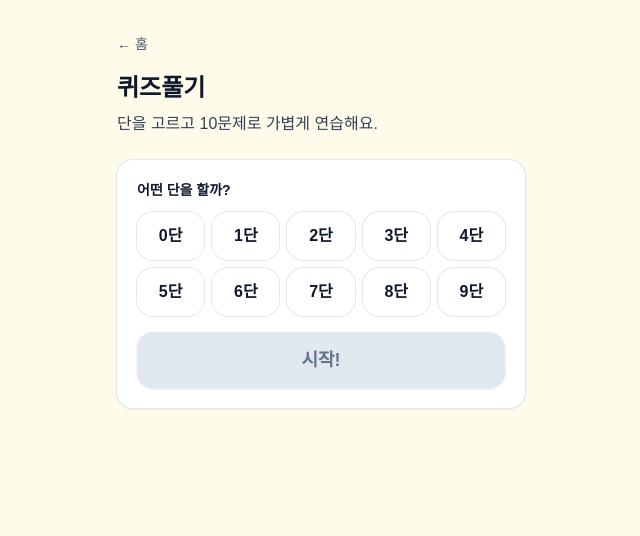
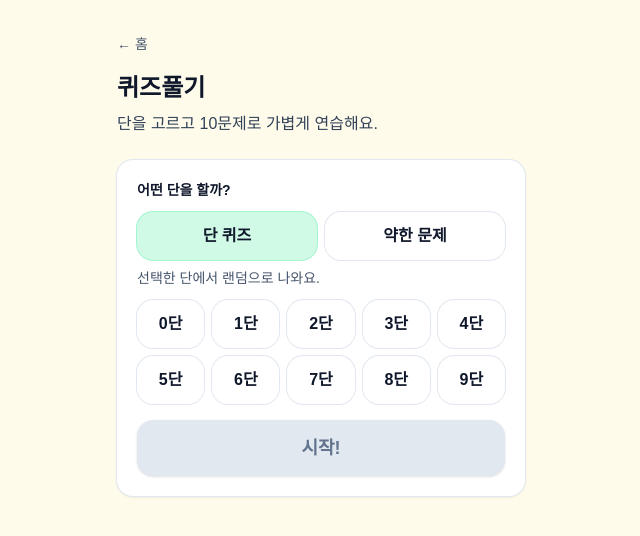
Before and after one commit to woairi/gugudan-kids, a Next.js app: page /quiz in a window 1280 px wide. Shown: the top 536 px of the page, without its empty margins (319-959 px from the left). Built offline with nearby package versions, Linux system fonts and the light colour scheme.

Commit message:
feat(quiz): weak-questions mode using per-item stats

```diff
--- a/src/app/quiz/page.tsx
+++ b/src/app/quiz/page.tsx
@@ -6,6 +6,7 @@ import { useRouter } from "next/navigation";
 import { lsGet, lsSet } from "@/shared/lib/storage";
 import { getQueryInt } from "@/shared/lib/query";
 import { ENCOURAGES, PRAISES, pickRandom } from "@/shared/lib/phrases";
+import { bumpItemStat, getItemStats, type ItemKey } from "@/shared/lib/stats";
 
 type Question = {
   dan: number;
@@ -13,6 +14,8 @@ type Question = {
   answer: number;
   choices: number[];
 };
+
+type Mode = "dan" | "weak";
 
 type LastResult = {
   at: string;
@@ -51,6 +54,47 @@ function makeChoices(correct: number): number[] {
   return shuffle(Array.from(set));
 }
 
+
+function makeWeakSession(dan: number, total = 10): Question[] {
+  const stats = getItemStats();
+  // build candidates for this dan (0~9)
+  const candidates = Array.from({ length: 10 }, (_, right) => {
+    const key = `${dan}x${right}` as ItemKey;
+    const s = stats[key];
+    const wrong = s?.wrong ?? 0;
+    const attempts = s?.attempts ?? 0;
+    const score = attempts == 0 ? -1 : wrong / attempts; // -1 means unknown
+    return { right, score, wrong, attempts };
+  });
+
+  // sort: known weakness first (higher wrong-rate), then more wrong count
+  candidates.sort((a, b) => {
+    if (a.score === -1 && b.score !== -1) return 1;
+    if (b.score === -1 && a.score !== -1) return -1;
+    if (b.score !== a.score) return b.score - a.score;
+    return b.wrong - a.wrong;
+  });
+
+  const pickedRights: number[] = [];
+  for (const c of candidates) {
+    if (pickedRights.length >= total) break;
+    if (c.score === -1) break; // stop when unknowns start
+    pickedRights.push(c.right);
+  }
+
+  // if not enough known-weak items, fill with random unique rights
+  const pool = shuffle(Array.from({ length: 10 }, (_, i) => i));
+  for (const r of pool) {
+    if (pickedRights.length >= total) break;
+    if (!pickedRights.includes(r)) pickedRights.push(r);
+  }
+
+  return pickedRights.map((right) => {
+    const answer = dan * right;
+    return { dan, right, answer, choices: makeChoices(answer) };
+  });
+}
+
 function makeSession(dan: number, total = 10): Question[] {
   // right 0~9를 섞어서 앞에서 total개 사용 (중복 없음)
   const rights = shuffle(Array.from({ length: 10 }, (_, i) => i)).slice(0, total);
@@ -63,6 +107,7 @@ function makeSession(dan: number, total = 10): Question[] {
 export default function QuizPage() {
   const router = useRouter();
 
+  const [mode, setMode] = useState<Mode>("dan");
   const [selectedDan, setSelectedDan] = useState<number | null>(() => {
     const q = getQueryInt("dan");
     return q != null && q >= 0 && q <= 9 ? q : null;
@@ -84,7 +129,7 @@ export default function QuizPage() {
 
   function start() {
     if (selectedDan == null) return;
-    setQuestions(makeSession(selectedDan, 10));
+    setQuestions(mode === "weak" ? makeWeakSession(selectedDan, 10) : makeSession(selectedDan, 10));
     setIndex(0);
     setCorrect(0);
     setPicked(null);
@@ -99,6 +144,7 @@ export default function QuizPage() {
     setPicked(value);
     setIsRight(ok);
     if (ok) setCorrect((c) => c + 1);
+    bumpItemStat(`${current.dan}x${current.right}` as ItemKey, ok);
   }
 
   function next() {
@@ -141,6 +187,29 @@ export default function QuizPage() {
         {/* 단 선택 */}
         <section className="mt-6 rounded-2xl bg-white p-5 shadow-sm ring-1 ring-slate-200">
           <div className="text-sm font-bold">어떤 단을 할까?</div>
+          <div className="mt-3 grid grid-cols-2 gap-2">
+            <button
+              onClick={() => setMode("dan")}
+              className={
+                "h-12 rounded-2xl font-extrabold ring-1 active:scale-[0.99] " +
+                (mode === "dan" ? "bg-emerald-100 ring-emerald-200" : "bg-white ring-slate-200")
+              }
+            >
+              단 퀴즈
+            </button>
+            <button
+              onClick={() => setMode("weak")}
+              className={
+                "h-12 rounded-2xl font-extrabold ring-1 active:scale-[0.99] " +
+                (mode === "weak" ? "bg-amber-200 ring-amber-300" : "bg-white ring-slate-200")
+              }
+            >
+              약한 문제
+            </button>
+          </div>
+          <div className="mt-2 text-sm text-slate-600">
+            {mode === "weak" ? "틀린 적이 많은 문제부터 나와요." : "선택한 단에서 랜덤으로 나와요."}
+          </div>
           <div className="mt-3 grid grid-cols-5 gap-2">
             {Array.from({ length: 10 }, (_, i) => i).map((dan) => {
               const active = selectedDan === dan;
--- /dev/null
+++ b/src/shared/lib/stats.ts
@@ -0,0 +1,27 @@
+import { lsGet, lsSet } from "./storage";
+
+export type ItemKey = `${number}x${number}`;
+
+export type ItemStat = {
+  attempts: number;
+  wrong: number;
+};
+
+export type ItemStats = Record<ItemKey, ItemStat>;
+
+export const ITEM_STATS_KEY = "gugudan.itemStats.v1";
+
+export function getItemStats(): ItemStats {
+  return lsGet<ItemStats>(ITEM_STATS_KEY) ?? {};
+}
+
+export function bumpItemStat(key: ItemKey, isCorrect: boolean): void {
+  const stats = getItemStats();
+  const prev = stats[key] ?? { attempts: 0, wrong: 0 };
+  const next: ItemStat = {
+    attempts: prev.attempts + 1,
+    wrong: prev.wrong + (isCorrect ? 0 : 1),
+  };
+  stats[key] = next;
+  lsSet(ITEM_STATS_KEY, stats);
+}
```
Also changed, not shown: 1 other file (tests, documents, lock files or other folders).
